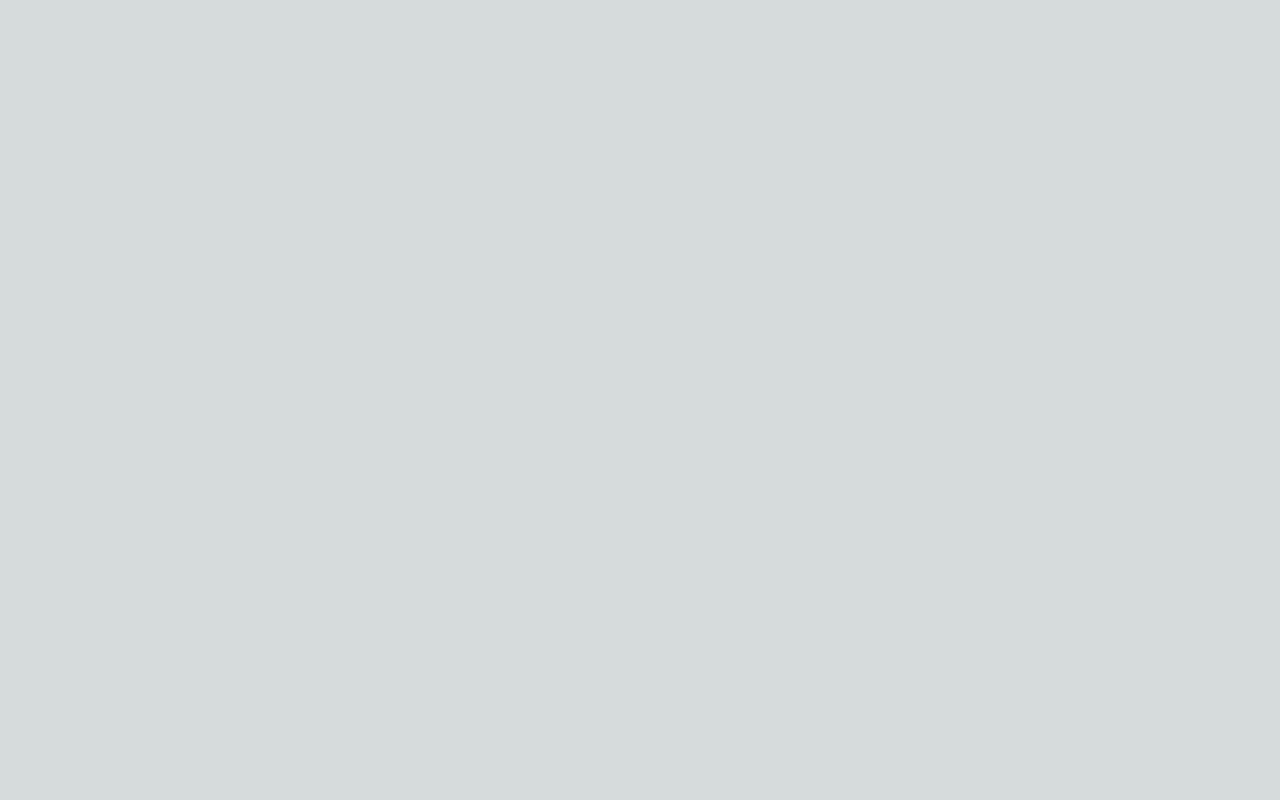
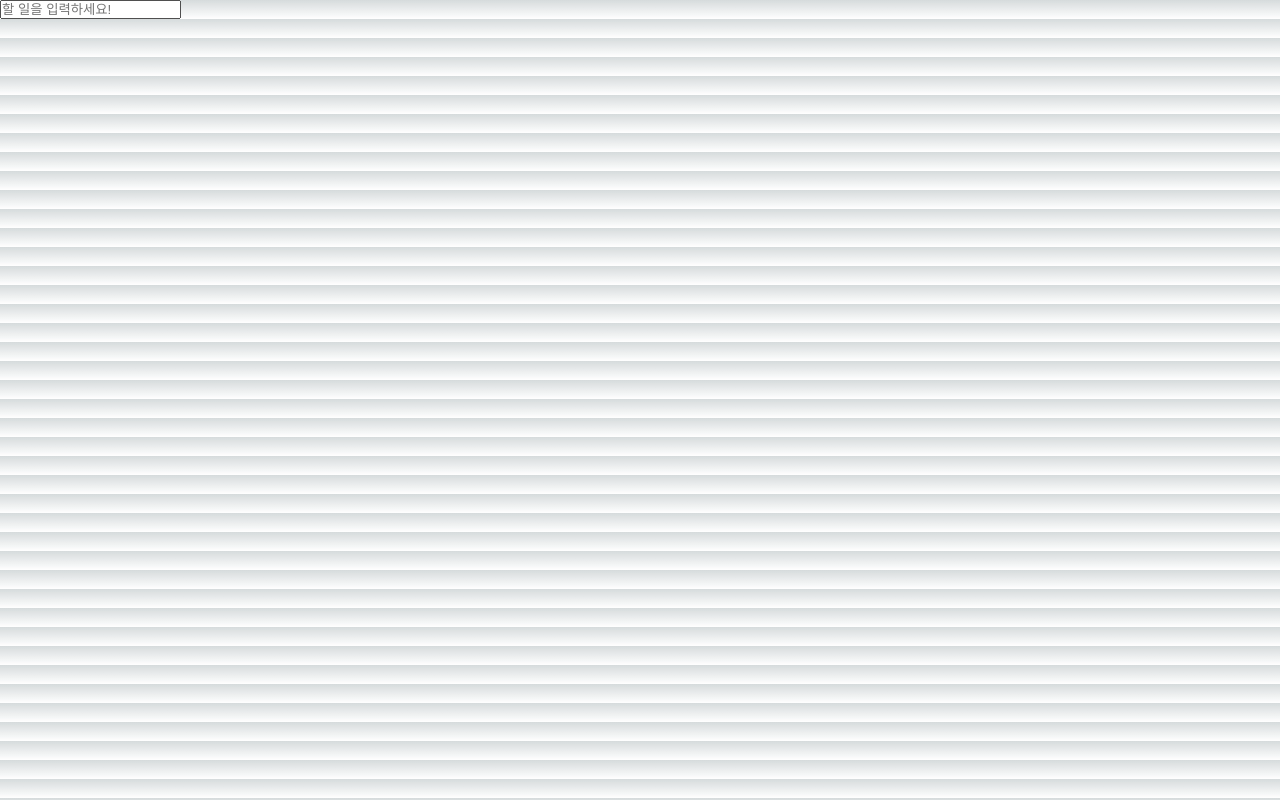
Before and after one commit to JengYoung/DDU_DU_DDU_DU, a Next.js app in the folder next/13-tdd-playwright/: page / in a window 1280 px wide. Built offline with nearby package versions, Linux system fonts and the light colour scheme.

Commit message:
feat(component): input to be in the document
아래의 이슈를 참고한다.

Refs: #10(issue)

```diff
--- a/next/13-tdd-playwright/pages/index.tsx
+++ b/next/13-tdd-playwright/pages/index.tsx
@@ -16,7 +16,9 @@ export default function Home() {
         <title>Todo List</title>
       </Head>
 
-      <main className="todo-page"></main>
+      <main className="todo-page">
+        <input id="todo-input" placeholder="할 일을 입력하세요!" />
+      </main>
     </>
   );
 }
```
Also changed, not shown: 1 other file (tests, documents, lock files or other folders).
